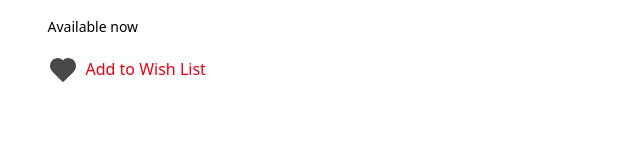
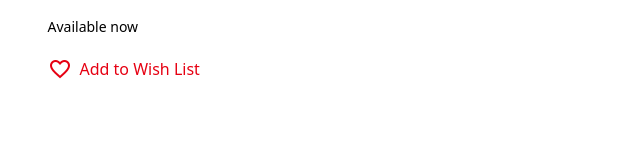
Before and after one commit to Ncode49/CSSFrontEndPractice, a website: page nintendo/src/index.html in a window 1280 px wide. Shown: the part 792-952 px from the top of the page, 0-640 px from the left. Drawn offline with Linux system fonts and the light colour scheme.

Commit message:
change icon heart color

```diff
--- a/nintendo/src/index.html
+++ b/nintendo/src/index.html
@@ -104,7 +104,7 @@
             </h1>
             <p class="text-sm font-extralight">Available now</p>
             <button class="mb-4 flex gap-2">
-              <img src="./img/headerwl.svg" alt="heart icon" /><span
+              <img src="./img/icons8-heart-24.png" alt="heart icon" /><span
                 class="font-medium text-[#e60012]"
                 >Add to Wish List</span
               >
@@ -488,7 +488,7 @@
               >
                 Nintendo Switch
               </p>
-              <img src="./img/headerwl.svg" alt="heart logo" />
+              <img src="./img/icons8-heart-24.png" alt="heart logo" />
             </div>
           </article>
           <article class="flex max-w-xs flex-col gap-4">
@@ -506,7 +506,7 @@
               >
                 Nintendo Switch
               </p>
-              <img src="./img/headerwl.svg" alt="heart logo" />
+              <img src="./img/icons8-heart-24.png" alt="heart logo" />
             </div>
           </article>
         </div>
```
Also changed, not shown: nintendo/dist/output.css, nintendo/src/img/icons8-heart-24.png (added), nintendo/src/img/icons8-heart-36.png (added).
